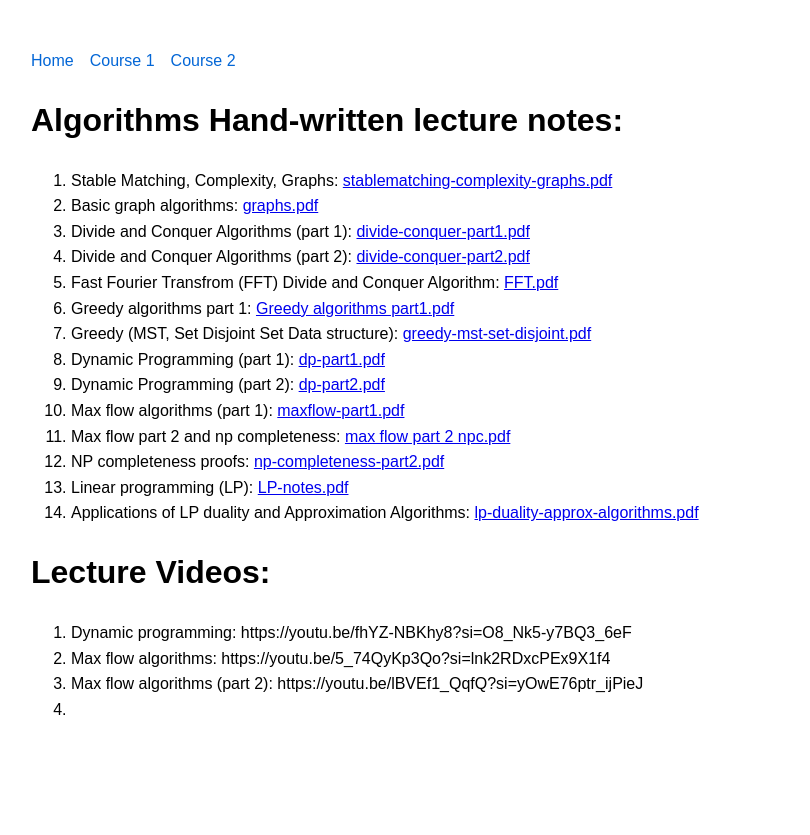
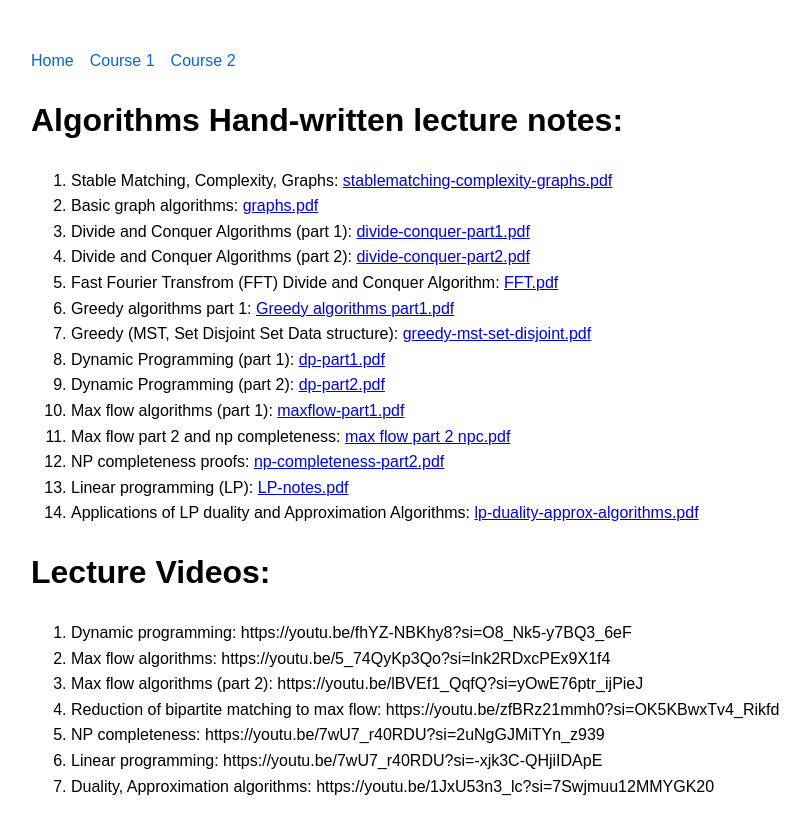
Before and after one commit to mrrahman1517/css449-algorithms, a Jekyll site: the page built from spring2025/lectures.md, in a window 1280 px wide. Shown: the top 835 px of the page, without its empty margins (209-1019 px from the left). Built offline with Jekyll 4.4.1, drawn with Linux system fonts in a browser that asks for light colours; our own code applies the rules of GitHub Pages for plain Markdown files.

Commit message:
Update lectures.md

```diff
--- a/spring2025/lectures.md
+++ b/spring2025/lectures.md
@@ -19,4 +19,7 @@
 1. Dynamic programming: https://youtu.be/fhYZ-NBKhy8?si=O8_Nk5-y7BQ3_6eF
 2. Max flow algorithms: https://youtu.be/5_74QyKp3Qo?si=lnk2RDxcPEx9X1f4
 3. Max flow algorithms (part 2): https://youtu.be/lBVEf1_QqfQ?si=yOwE76ptr_ijPieJ
-4.
+4. Reduction of bipartite matching to max flow: https://youtu.be/zfBRz21mmh0?si=OK5KBwxTv4_Rikfd
+5. NP completeness: https://youtu.be/7wU7_r40RDU?si=2uNgGJMiTYn_z939
+6. Linear programming: https://youtu.be/7wU7_r40RDU?si=-xjk3C-QHjiIDApE
+7. Duality, Approximation algorithms: https://youtu.be/1JxU53n3_lc?si=7Swjmuu12MMYGK20
```
